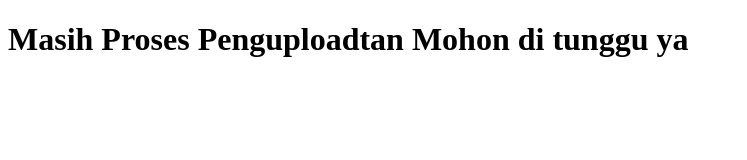
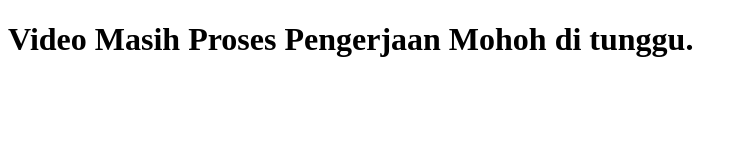
Before and after one commit to kreasi2021/kreasi2021.github.io, a plain HTML site: page index.html in a window 1280 px wide. Shown: the whole page, without its empty margins (0-747 px from the left). Drawn offline with Linux system fonts and the light colour scheme.

Commit message:
Create index.html

```diff
--- a/index.html
+++ b/index.html
@@ -9,10 +9,10 @@
 </head>
 
 <body>
-    <h1>Masih Proses Penguploadtan Mohon di tunggu ya</h1>
+    <h1>Video Masih Proses Pengerjaan Mohoh di tunggu.</h1>
 </body>
-<script>
+<!-- <script>
     window.open("https://drive.google.com/drive/folders/1cxuDbIJyz9vDJozB6524NonhFFGC5JHG?usp=sharing", '_self');
-</script>
+</script> -->
 
 </html>
```
